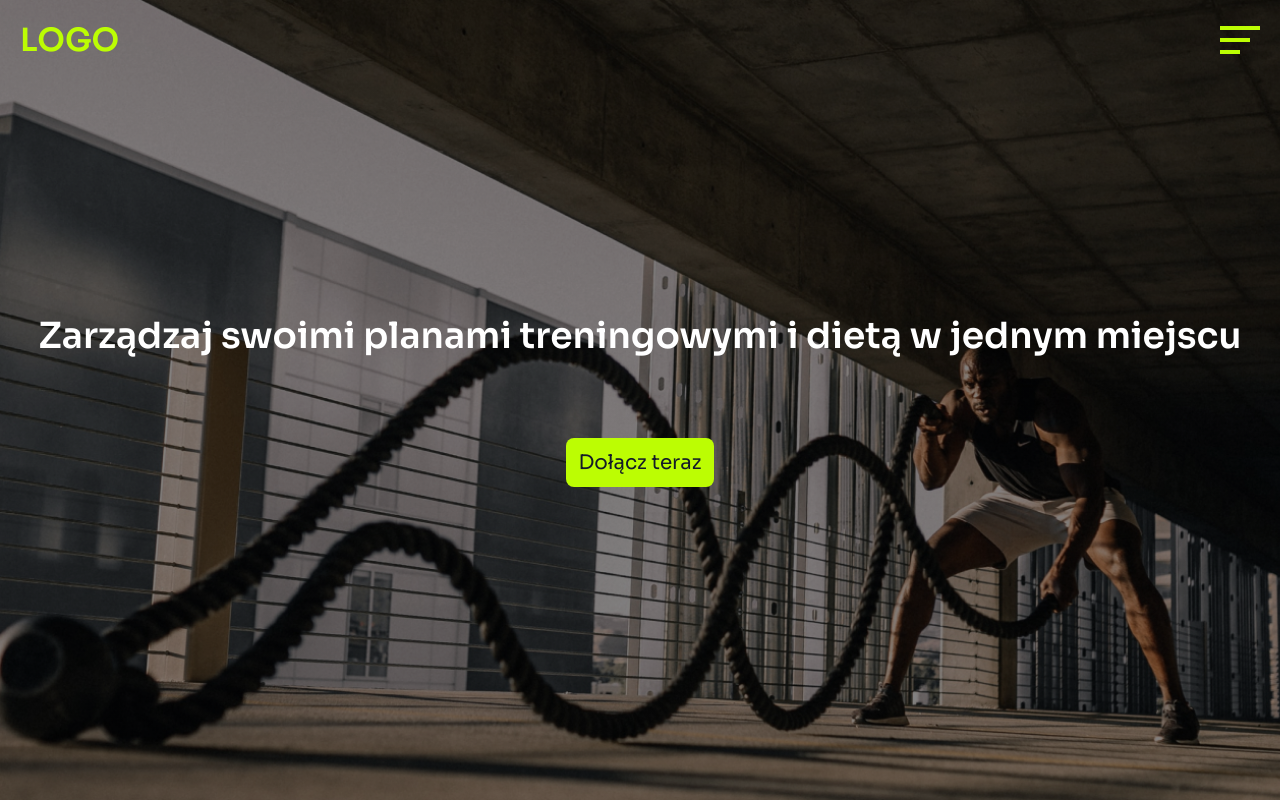
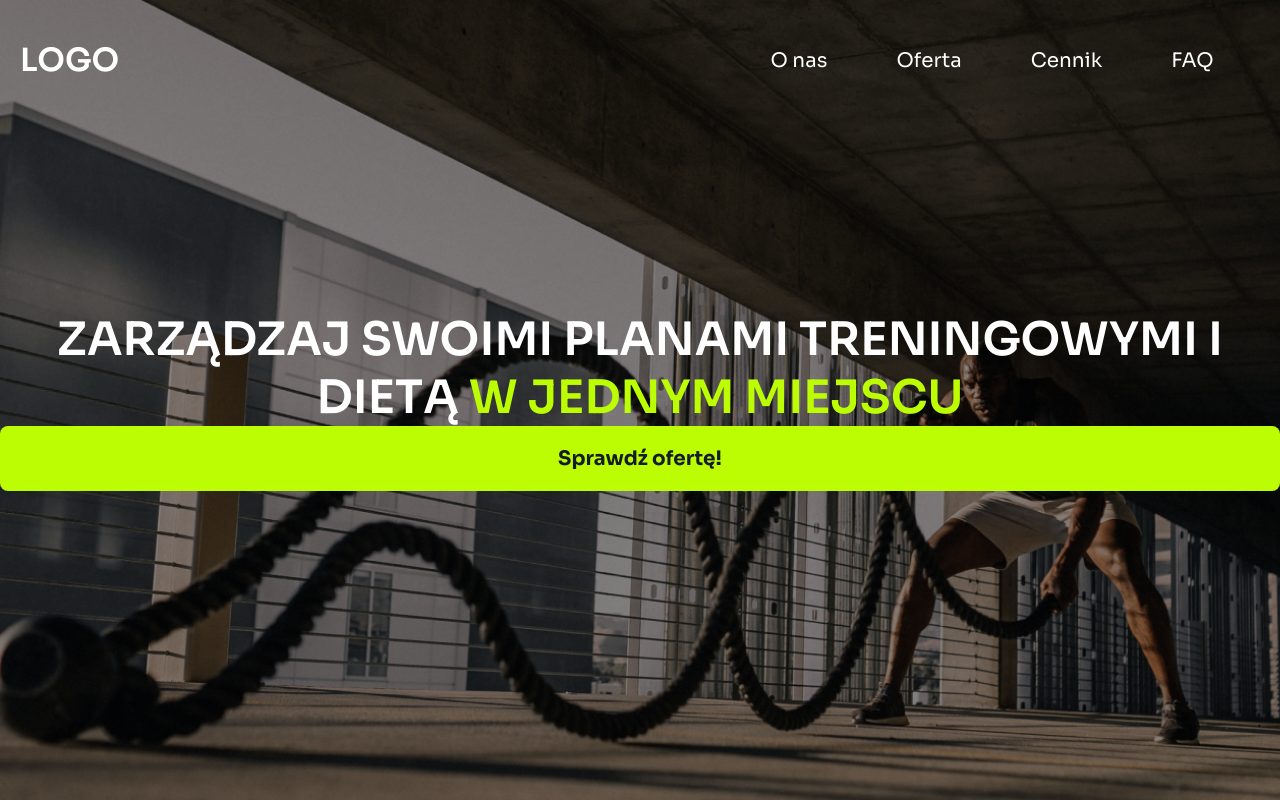
Before and after one commit to Splitu/Fitness-Website, a website: page index.html in a window 1280 px wide. Drawn offline with Linux system fonts and the light colour scheme.

Commit message:
Started to make media for desktops

```diff
--- a/index.html
+++ b/index.html
@@ -30,15 +30,30 @@
             <a href="#price" class="nav__item">Cennik</a>
             <a href="#faq" class="nav__item">FAQ</a>
         </div>
-        <div class="nav__items nav__login">
-            <a href="#register" class="nav__item nav__item--white">Zarejestruj się</a>
-            <a href="#login" class="nav__item nav__item--active">Zaloguj się</a>
-        </div>
     </div>
     <div class="header">
         <div class="header__title">
-            <p class="header__text">Zarządzaj swoimi planami treningowymi i dietą w jednym miejscu</p>
-            <a href="#joinnow" class="header__btn nav__item--active">Dołącz teraz</a>
+            <p class="header__text">Zarządzaj swoimi planami treningowymi i dietą <span
+                    class="header__text--colorized">w
+                    jednym miejscu</span>
+            </p>
+            <a href="#joinnow" class="nav__item nav__item--active">Sprawdź ofertę!
+                <!DOCTYPE html>
+                <html lang="pl">
+
+                <head>
+                    <meta charset="UTF-8">
+                    <meta http-equiv="X-UA-Compatible" content="IE=edge">
+                    <meta name="viewport" content="width=device-width, initial-scale=1.0">
+                    <title>Document</title>
+                </head>
+
+                <body>
+
+                </body>
+
+                </html>
+            </a>
         </div>
     </div>
 
--- a/src/sass/main.scss
+++ b/src/sass/main.scss
@@ -18,6 +18,7 @@ html {
 	justify-content: space-between;
 	align-items: center;
 	width: 100%;
+	height: 120px;
 }
 
 body {
@@ -28,7 +29,7 @@ body {
 
 .logo {
 	text-decoration: none;
-	color: c.$main-color;
+	color: c.$pure-white;
 	font-size: 3.2rem;
 	margin: 20px;
 	font-weight: 600;
@@ -63,6 +64,8 @@ body {
 	}
 }
 
+//NAV
+
 .nav {
 	display: flex;
 	position: fixed;
@@ -80,24 +83,24 @@ body {
 		flex-direction: column;
 		align-items: center;
 	}
-	&__login {
-		margin-top: 60px;
-	}
 	&__item {
 		font-size: 4rem;
 		margin-top: 40px;
 		text-decoration: none;
 		color: c.$main-color;
-		&--white {
-			color: c.$pure-white;
-			font-size: 2rem;
+		&:hover {
+			color: c.$secondary-color;
 		}
 		&--active {
-			font-size: 2rem;
+			margin-top: 80px;
+			text-decoration: none;
+			font-size: 1.6rem;
+			font-weight: bold;
 			color: c.$dark;
 			background-color: c.$main-color;
-			padding: 0.6em;
+			padding: 1em 3em;
 			border-radius: 8px;
+			animation: appear 2s 0.5s both;
 		}
 	}
 }
@@ -106,6 +109,7 @@ body {
 	transform: translateX(0);
 }
 
+//HEADER
 .header {
 	height: 100vh;
 	width: 100vw;
@@ -121,23 +125,20 @@ body {
 	background-attachment: fixed;
 	&__title {
 		height: 100vh;
-		width: 100vw;
 		display: flex;
 		flex-direction: column;
 		justify-content: center;
-		align-items: center;
 	}
 	&__text {
 		color: c.$pure-white;
 		padding: 0 1em;
 		font-size: 3.6rem;
 		font-weight: 600;
-		animation: appear 1s;
-	}
-	&__btn {
-		margin-top: 80px;
-		animation: appear 1s 0.5s both;
-		text-decoration: none;
+		text-transform: uppercase;
+		animation: appear 2s;
+		&--colorized {
+			color: c.$main-color;
+		}
 	}
 }
 
@@ -151,3 +152,44 @@ body {
 		transform: translateY(0px);
 	}
 }
+
+//MEDIA
+
+@media (min-width: 768px) {
+	.header {
+		&__text {
+			font-size: 4.6rem;
+		}
+	}
+}
+
+@media (min-width: 992px) {
+	.burger {
+		display: none;
+	}
+	.nav {
+		background: none;
+		flex-direction: row;
+		justify-content: space-around;
+		height: 120px;
+		width: 40vw;
+		right: 2em;
+		transform: translateX(0);
+		&__items {
+			flex-direction: row;
+			justify-content: space-around;
+			width: 100%;
+		}
+		&__item {
+			margin-top: 0;
+			font-size: 2rem;
+			color: c.$pure-white;
+			&:hover {
+				color: c.$main-color;
+			}
+			&--active {
+				color: c.$dark;
+			}
+		}
+	}
+}
--- a/src/sass/utilities/_colors.scss
+++ b/src/sass/utilities/_colors.scss
@@ -1,6 +1,6 @@
 $page-color: rgba(22, 24, 30, 1);
 $main-color: rgba(188, 253, 3, 1);
-$secondary-color: rgba(67, 90, 1, 1);
+$secondary-color: rgba(120, 130, 1, 1);
 $dark: rgba(20, 27, 41, 1);
 $yellow-dark: rgba(45, 60, 0, 1);
 $pure-white: rgba(255, 255, 255, 1);
```
Also changed, not shown: dist/css/main.min.css, 1 other file.
